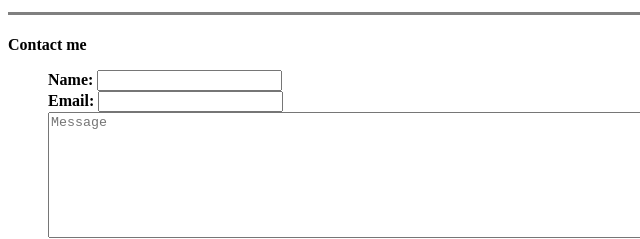
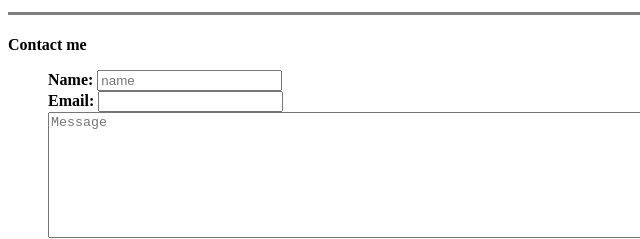
Before and after one commit to alexanderlascanolopez/cv, a plain HTML site: page index.html in a window 1280 px wide. Shown: the part 811-1050 px from the top of the page, 0-640 px from the left. Drawn offline with Linux system fonts and the light colour scheme.

Commit message:
add placeholder for name

```diff
--- a/index.html
+++ b/index.html
@@ -52,7 +52,7 @@
     <h4>Contact me<menu>
     <form class="form" action="mailto:xannderlopez@gmail.com" method="post" enctype="text/plain">
       <label for="name">Name:</label>
-      <input type="text" name="name" id="name"><br>
+      <input type="text" name="name" id="name" placeholder="name"><br>
       <label for="email">Email:</label>
       <input type="text" name="email" value=""><br>
       <textarea name="message" rows="8" cols="80" placeholder="Message"></textarea><br>
```
